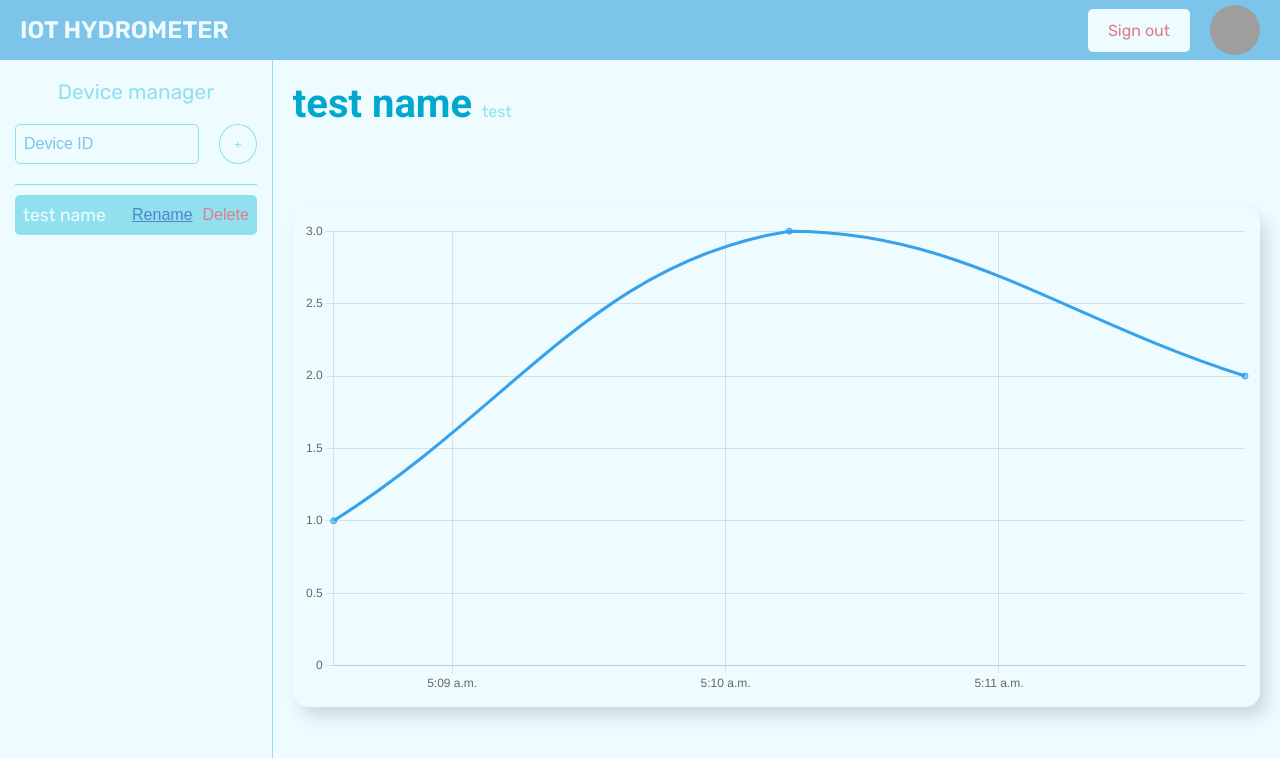
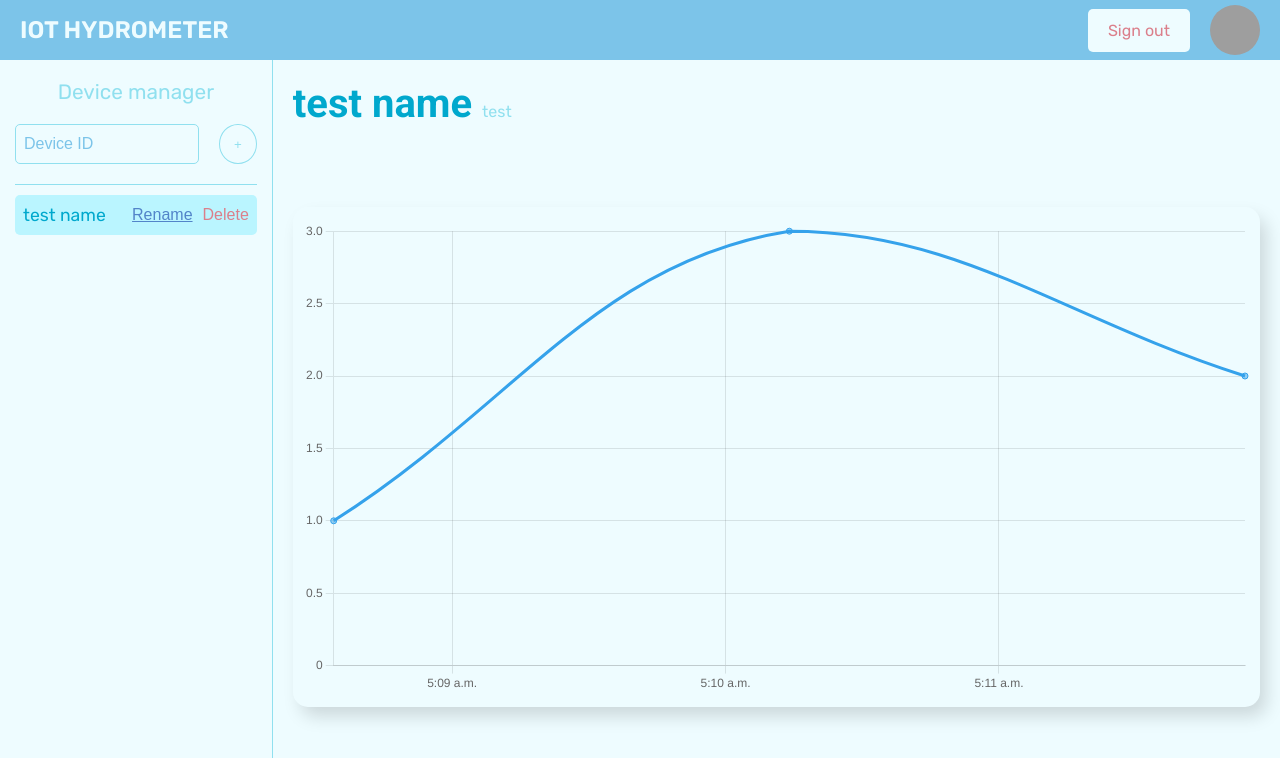
Before and after one commit to srikar-ayyala/Smart-HydroTracker, a React (Vite) app: page /dashboard in a window 1280 px wide. In both pictures the pointer is over the element 135 px from the left and 215 px from the top of the page. Shown: the top 758 px of the page. Built offline with nearby package versions, Linux system fonts and the light colour scheme; grey boxes are pictures that could not be loaded.

Commit message:
updated color for better visibility

```diff
--- a/src/pages/dashboard/components/sideBar/sideBar.css
+++ b/src/pages/dashboard/components/sideBar/sideBar.css
@@ -81,8 +81,8 @@
 }
 
 .device-item:hover {
-    background-color: var(--main-color-mid);
-    color: var(--main-color-light);
+    background-color: #baf5ff;
+    color: var(--main-color-dark);
 }
 
 .device-item:hover > .device-control {
```
